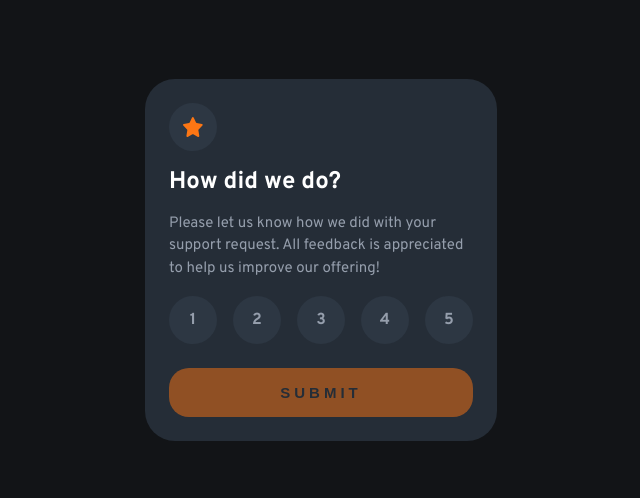
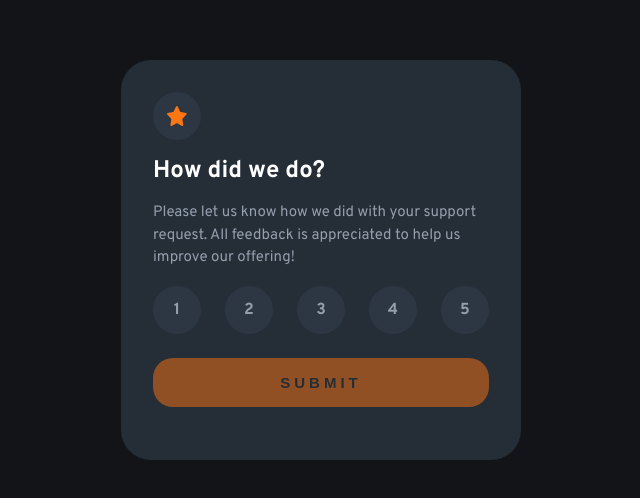
Before and after one commit to Natata08/rating-component, a React (Vite) app: page / in a window 1280 px wide. Shown: the part 140-638 px from the top of the page, without its empty margins (319-959 px from the left). Built offline with nearby package versions, Linux system fonts and the light colour scheme.

Commit message:
add animation for changing cards

```diff
--- a/package.json
+++ b/package.json
@@ -10,6 +10,7 @@
     "preview": "vite preview"
   },
   "dependencies": {
+    "framer-motion": "^11.11.10",
     "prop-types": "^15.8.1",
     "react": "^18.3.1",
     "react-dom": "^18.3.1"
--- a/src/App.jsx
+++ b/src/App.jsx
@@ -1,4 +1,5 @@
 import { useState } from "react";
+import { motion, AnimatePresence } from "framer-motion";
 import RatingCard from "./components/RatingCard";
 import FeedbackCard from "./components/FeedbackCard";
 
@@ -6,16 +7,44 @@ function App() {
   const [selectedRating, setSelectedRating] = useState(null);
   const [isSubmitted, setIsSubmitted] = useState(false);
 
+  const cardVariants = {
+    initial: { opacity: 0, scale: 0.8 },
+    animate: { opacity: 1, scale: 1 },
+    exit: { opacity: 0, scale: 0.8 },
+  };
+
   const handleSubmit = (rating) => {
     setSelectedRating(rating);
     setIsSubmitted(true);
-    console.log(selectedRating);
   };
 
   return (
-    <main>
-      {!isSubmitted && <RatingCard onSubmit={handleSubmit} />}
-      {isSubmitted && <FeedbackCard rating={selectedRating} />}
+    <main className='container'>
+      <AnimatePresence mode='wait'>
+        {!isSubmitted && (
+          <motion.div
+            key='rating'
+            variants={cardVariants}
+            initial='initial'
+            animate='animate'
+            exit='exit'
+            transition={{ duration: 0.3, ease: "easeOut" }}
+          >
+            <RatingCard onSubmit={handleSubmit} />
+          </motion.div>
+        )}
+        {isSubmitted && (
+          <motion.div
+            key='feedback'
+            variants={cardVariants}
+            initial='initial'
+            animate='animate'
+            transition={{ duration: 0.3, ease: "easeOut" }}
+          >
+            <FeedbackCard rating={selectedRating} />
+          </motion.div>
+        )}
+      </AnimatePresence>
     </main>
   );
 }
--- a/src/components/FeedbackCard.module.css
+++ b/src/components/FeedbackCard.module.css
@@ -29,12 +29,6 @@
 }
 
 @media (min-width: 376px) {
-  .card {
-    padding: var(--spacing-32);
-    max-width: 25rem;
-    min-height: 25rem;
-  }
-
   .image img {
     height: 7rem;
   }
--- a/src/components/RatingCard.module.css
+++ b/src/components/RatingCard.module.css
@@ -90,11 +90,6 @@
 }
 
 @media (min-width: 376px) {
-  .card {
-    padding: var(--spacing-32);
-    max-width: 25rem;
-  }
-
   .starIcon {
     width: var(--spacing-48);
     height: var(--spacing-48);
--- a/src/index.css
+++ b/src/index.css
@@ -55,6 +55,15 @@ body {
   border: 0;
 }
 
+.container {
+  position: relative;
+  min-height: 22rem;
+  display: flex;
+  justify-content: center;
+  align-items: center;
+  width: 100%;
+}
+
 .card {
   background: var(--color-dark-blue);
   border-radius: var(--border-radius);
@@ -66,3 +75,15 @@ body {
   flex-direction: column;
   gap: var(--spacing-16);
 }
+
+@media (min-width: 376px) {
+  .container {
+    min-height: 25rem;
+  }
+
+  .card {
+    padding: var(--spacing-32);
+    max-width: 25rem;
+    min-height: 25rem;
+  }
+}
```
Also changed, not shown: 1 other file (tests, documents, lock files or other folders).
